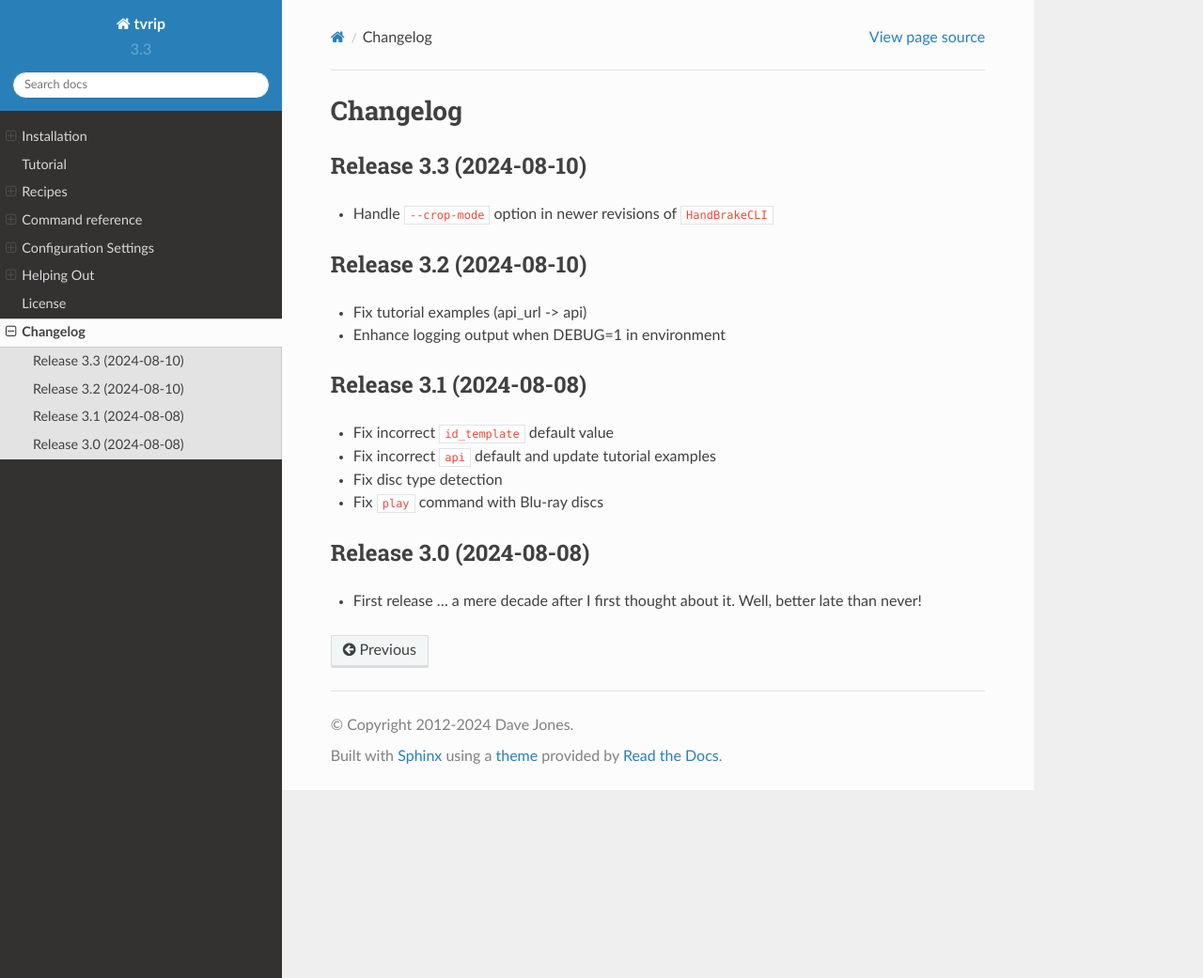
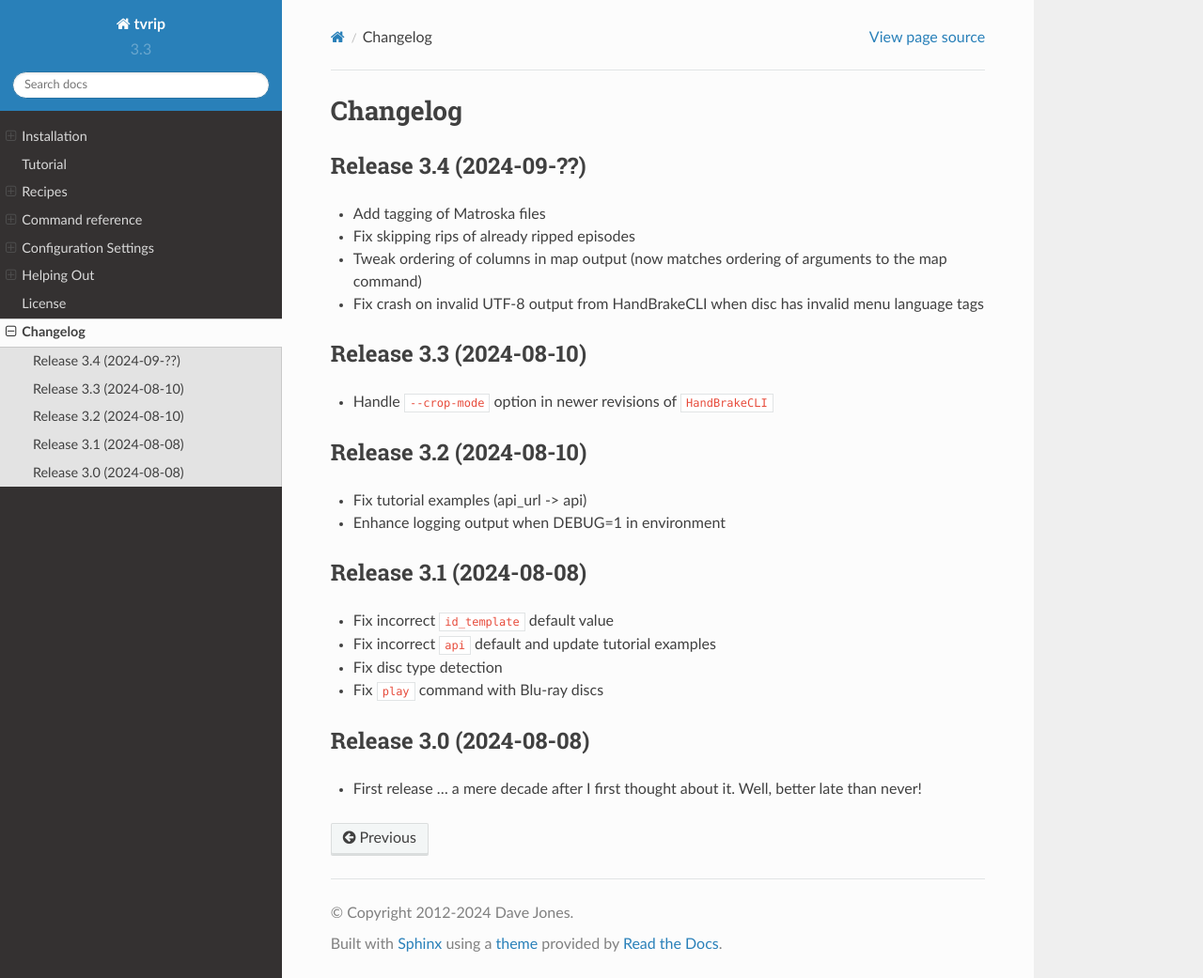
Before and after one commit to waveform80/tvrip, a Sphinx documentation site: the page built from docs/changelog.rst, in a window 1280 px wide and 1041 px high. Shown: the whole window at 94% size. Built offline with Sphinx 7.4.7 and the Read the Docs theme 2.0.0, drawn with Linux system fonts in a browser that asks for light colours; formulas are drawn with MathJax 3.

Commit message:
Add changelog

```diff
--- a/docs/changelog.rst
+++ b/docs/changelog.rst
@@ -9,6 +9,17 @@ Changelog
 =========
 
 .. currentmodule:: tvrip
+
+
+Release 3.4 (2024-09-??)
+========================
+
+* Add tagging of Matroska files
+* Fix skipping rips of already ripped episodes
+* Tweak ordering of columns in map output (now matches ordering of arguments to
+  the map command)
+* Fix crash on invalid UTF-8 output from HandBrakeCLI when disc has invalid
+  menu language tags
 
 
 Release 3.3 (2024-08-10)
```
